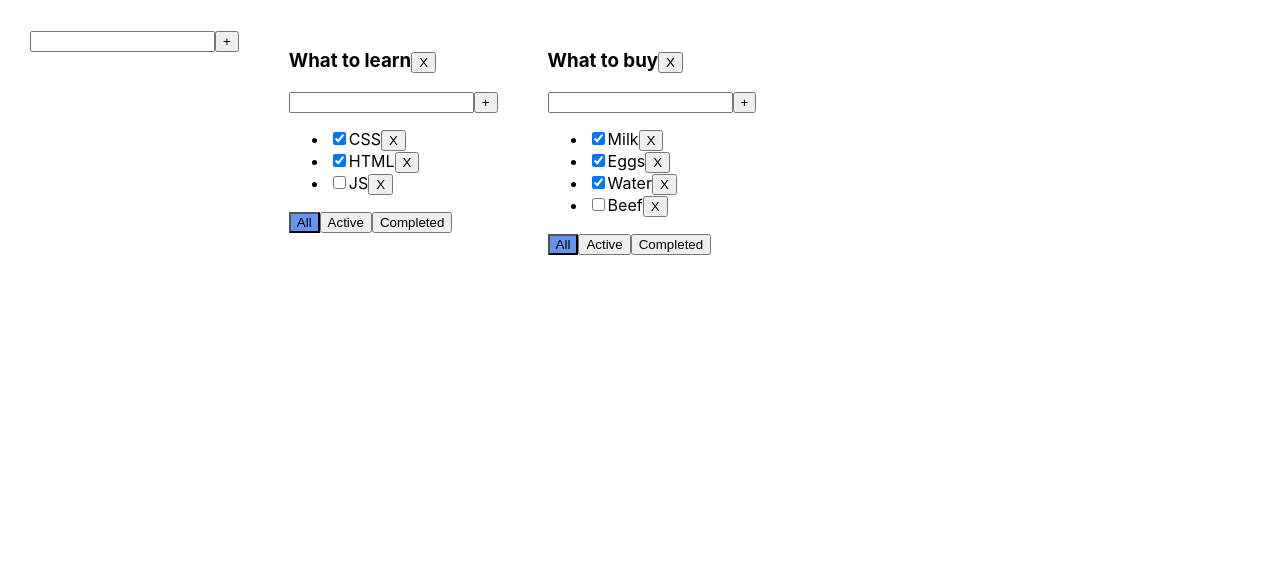
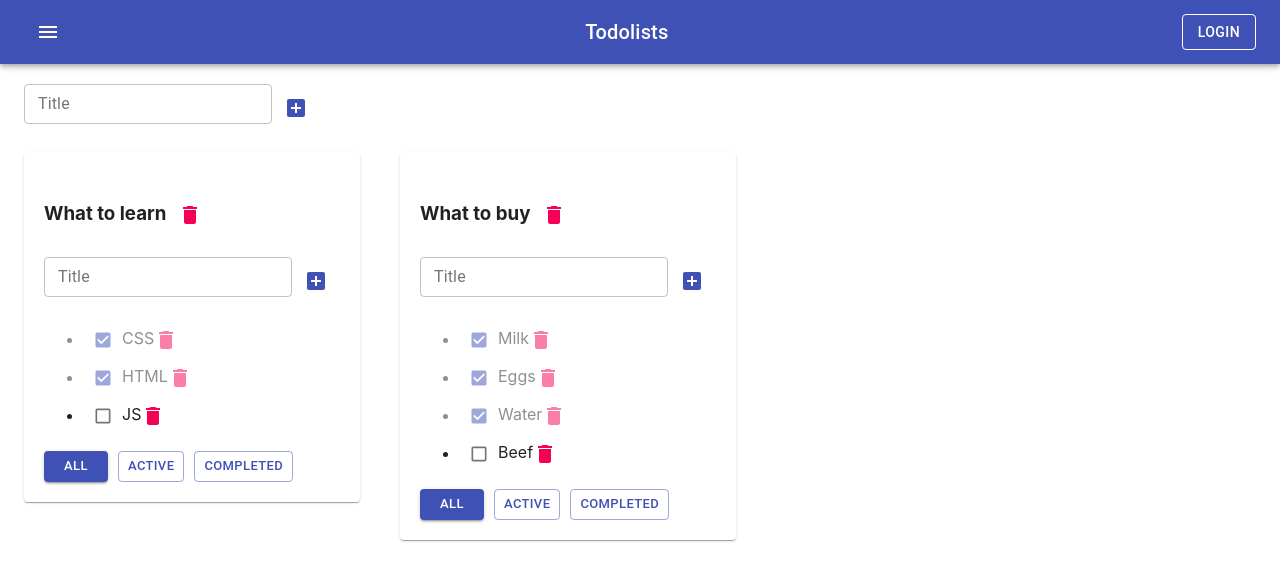
Before and after one commit to Dimaer77/MainToDoList, a React (Create React App) app: page / in a window 1280 px wide. Shown: the top 580 px of the page. Built offline with nearby package versions, Linux system fonts and the light colour scheme.

Commit message:
lesson 7 UI

```diff
--- a/package.json
+++ b/package.json
@@ -3,6 +3,8 @@
   "version": "0.1.0",
   "private": true,
   "dependencies": {
+    "@material-ui/core": "^4.11.4",
+    "@material-ui/icons": "^4.11.2",
     "@testing-library/jest-dom": "^5.11.4",
     "@testing-library/react": "^11.1.0",
     "@testing-library/user-event": "^12.1.10",
--- a/src/AddItemForm.tsx
+++ b/src/AddItemForm.tsx
@@ -1,4 +1,6 @@
 import React, {ChangeEvent, KeyboardEvent, useState} from "react";
+import {IconButton, TextField} from "@material-ui/core";
+import {AddBox, Delete} from "@material-ui/icons";
 
 
 type AddItemFormPropsType = {
@@ -35,15 +37,25 @@ export function AddItemForm(props:AddItemFormPropsType) {
         : null
     return (
         <div>
-            <input
+            <TextField
+                variant={"outlined"}
+                size={"small"}
                 value={title}
                 onChange={onChangeTitle}
                 onKeyPress={onKeyPressAddItem}
-                className={error ? "error" : ""}
+
+
+                helperText={error ? "Title is required" : ""}
+                error={error}
+                label={"Title"}
             />
-            <button onClick={onClickAddItem}>+</button>
 
-            {errorMessage}
+            <IconButton color={"primary"} onClick={onClickAddItem}>
+                <AddBox/>
+            </IconButton>
+
+
+            {/*{errorMessage}*/}
 
         </div>
     )
--- a/src/App.css
+++ b/src/App.css
@@ -1,18 +1,35 @@
-.App {
-  padding: 30px;
-  display: flex;
-}
 
-.App > div {
-  margin-right: 50px;
-}
-.error{
-  border: red 2px solid;
-}
+/*.App {*/
+/*  background-color: #a9d0f0;*/
+/*  padding: 30px;*/
+/*  display: flex;*/
+/*}*/
+
+/*.App > div {*/
+/*  margin-right: 50px;*/
+/*}*/
+/*.error{*/
+/*  border: red 2px solid;*/
+/*}*/
 .in:focus{
 outline: none;
 }
+.is-done {
+  opacity: 0.5;
+}
 
-.active-filter{
-  background-color: cornflowerblue;
-}
+/*.active-filter{*/
+/*  background-color: cornflowerblue;*/
+/*}*/
+/*li{*/
+/*  list-style: none;*/
+/*}*/
+/*IconButton Delete{*/
+/*  padding: 0px;*/
+/*}*/
+/*ul{*/
+/*  padding: 0;*/
+/*}*/
+/*h3{*/
+/*  margin: 0;*/
+/*}*/
--- a/src/App.tsx
+++ b/src/App.tsx
@@ -3,6 +3,8 @@ import './App.css';
 import TodoList from "./TodoList";
 import {v1} from "uuid";
 import {AddItemForm} from "./AddItemForm";
+import {AppBar, Button, Container, Grid, IconButton, Paper, Toolbar, Typography} from "@material-ui/core";
+import {Menu} from "@material-ui/icons";
 
 
 export type TasksType = {
@@ -52,6 +54,7 @@ export function App() {
         setTasks({...tasks})
         // return   tasks = filteredTask
     }
+
     function addTask(title: string, todoListID: string) {
         const newTask: TasksType = {
             id: v1(),
@@ -65,37 +68,43 @@ export function App() {
         return setTasks(copyTasks)
         //setTasks([{id: v1(), title,isDone: false}, ...tasks])
     }
+
     function changeTaskStatus(taskID: string, isDone: boolean, todoListID: string) {
         const copyTasks = {...tasks}
         copyTasks[todoListID] = tasks[todoListID].map(t => t.id === taskID ? {...t, isDone: isDone} : t)
         setTasks(copyTasks)
     }
-    function changeTaskTitle(taskID: string, title:string, todoListID: string) {
+
+    function changeTaskTitle(taskID: string, title: string, todoListID: string) {
         const copyTasks = {...tasks}
         copyTasks[todoListID] = tasks[todoListID].map(t => t.id === taskID ? {...t, title} : t)
         setTasks(copyTasks)
     }
+
     function changeTodoListFilter(filter: FilterValueType, todoListID: string) {
         setTodoLists(todoLists.map(tl => tl.id === todoListID ? {...tl, filter: filter} : tl))
     }
-    function changeTodoListTitle(title:string, todoListID:string) {
-        setTodoLists(todoLists.map(tl => tl.id === todoListID ? {...tl, title:title} : tl))
+
+    function changeTodoListTitle(title: string, todoListID: string) {
+        setTodoLists(todoLists.map(tl => tl.id === todoListID ? {...tl, title: title} : tl))
     }
-    function removeTodoList (todoListID: string){
-         setTodoLists(todoLists.filter(tl=> tl.id !== todoListID))
+
+    function removeTodoList(todoListID: string) {
+        setTodoLists(todoLists.filter(tl => tl.id !== todoListID))
         const copyTasks = {...tasks}
         delete copyTasks[todoListID]
         setTasks(copyTasks)
     }
-    function addTodoList (title:string) {
+
+    function addTodoList(title: string) {
         const newTodoListID = v1()
-        const newTodoList :TodoListType ={
-            id:newTodoListID,
-            title:title,
-            filter:"all"
+        const newTodoList: TodoListType = {
+            id: newTodoListID,
+            title: title,
+            filter: "all"
         }
         setTodoLists([...todoLists, newTodoList])
-        setTasks({...tasks, [newTodoListID]:[]})
+        setTasks({...tasks, [newTodoListID]: []})
     }
 
     //UI
@@ -111,8 +120,10 @@ export function App() {
     }
 
     const todoListComponents = todoLists.map(tl => {
-        return (<TodoList
-                key={tl.id}
+        return (
+            <Grid key={tl.id} item >
+            <Paper variant={"elevation"} style={{padding:"20px"}}>
+            <TodoList
                 todoListID={tl.id}
                 title={tl.title}
                 tasks={getFilterTasks(tl)}
@@ -124,15 +135,38 @@ export function App() {
                 changeTaskTitle={changeTaskTitle}
                 changeTodoListFilter={changeTodoListFilter}
                 changeTodoListTitle={changeTodoListTitle}
-
             />
+            </Paper>
+            </Grid>
         )
     })
 
     return (
         <div className="App">
-            <AddItemForm addItem={addTodoList}/>
-            {todoListComponents}
+            <AppBar position={"static"}>
+                <Toolbar style={{justifyContent: "space-between"}}>
+                    <IconButton color={"inherit"}>
+                        <Menu/>
+                    </IconButton>
+                    <Typography variant={"h6"}>
+                        Todolists
+                    </Typography>
+                    <Button
+                        color={"inherit"}
+                        variant={"outlined"}
+                    >Login</Button>
+                </Toolbar>
+            </AppBar>
+            <Container fixed style={{ margin:"0px"}}>
+                <Grid container style={{padding:"20px 0px"}}>
+                    <AddItemForm addItem={addTodoList}/>
+                </Grid>
+                <Grid container spacing={5}>
+                    {todoListComponents}
+                </Grid>
+
+            </Container>
+
         </div>
     );
 }
--- a/src/EditableSpan.tsx
+++ b/src/EditableSpan.tsx
@@ -1,4 +1,5 @@
 import React, {ChangeEvent, KeyboardEvent, useState} from "react";
+import {TextField} from "@material-ui/core";
 
 type EditableSpanPropsType = {
     title: string
@@ -24,12 +25,15 @@ export function EditableSpan(props: EditableSpanPropsType) {
     }
     return (
         editMode
-            ? <input
+            ? <TextField
                 value={title}
                 autoFocus={true}
                 onBlur={offEditMode}
                 onChange={onChangeTitle}
                 onKeyPress={onKeyPressOffEditMode}
+                label={"title"}
+
+
             />
             : <span onDoubleClick={onEditMode}>{props.title}</span>
 
--- a/src/TodoList.tsx
+++ b/src/TodoList.tsx
@@ -3,6 +3,8 @@ import "./App.css"
 import {FilterValueType, TasksType} from "./App";
 import {AddItemForm} from "./AddItemForm";
 import {EditableSpan} from "./EditableSpan";
+import {Button, Checkbox, IconButton} from "@material-ui/core";
+import {Delete} from "@material-ui/icons";
 
 
 type PropsTodoListType = {
@@ -34,15 +36,18 @@ function TodoList(props: PropsTodoListType) {
         return (
 
             <li key={task.id} className={task.isDone ? "is-done" : ""}>
-                <input
-                    type="checkbox"
+                <Checkbox
+                    color={"primary"}
+                    size={"small"}
                     checked={task.isDone}
                     onChange={onChangeTaskStatus}
                 />
                 <EditableSpan title={task.title}
                               changeTitle={changeTaskTitle}
                 />
-                <button onClick={removeTask}>X</button>
+                <IconButton color={"secondary"} style={{padding: "5px 0px"}} onClick={removeTask}>
+                    <Delete/>
+                </IconButton>
             </li>
 
         )
@@ -68,7 +73,10 @@ function TodoList(props: PropsTodoListType) {
         <div>
             <h3>
                 <EditableSpan title={props.title} changeTitle={changeTodoListTitle}/>
-                <button onClick={() => props.removeTodoList(props.todoListID)}>X</button>
+                <IconButton color={"secondary"} onClick={() => props.removeTodoList(props.todoListID)}>
+                    <Delete/>
+                </IconButton>
+                {/*<button >X</button>*/}
             </h3>
             <AddItemForm addItem={addTask}/>
             {/*<div>*/}
@@ -86,10 +94,22 @@ function TodoList(props: PropsTodoListType) {
             <ul>
                 {tasksJSXElements}
             </ul>
-            <div>
-                <button className={allBtnClass} onClick={onClickSetAllFilter}>All</button>
-                <button className={activeBtnClass} onClick={onClickSetActiveFilter}>Active</button>
-                <button className={completedBtnClass} onClick={onClickSetCompletedFilter}>Completed</button>
+            <div className={"wrapforbut"}>
+                <Button
+                    variant={props.filter === "all" ? "contained" : "outlined"}
+                    color={"primary"}
+                    size={"small"}
+                    onClick={onClickSetAllFilter}>All</Button>
+                <Button style={{marginLeft: "10px"}}
+                        variant={props.filter === "active" ? "contained" : "outlined"}
+                        color={"primary"}
+                        size={"small"}
+                        onClick={onClickSetActiveFilter}>Active</Button>
+                <Button style={{marginLeft: "10px"}}
+                        variant={props.filter === "completed" ? "contained" : "outlined"}
+                        color={"primary"}
+                        size={"small"}
+                        onClick={onClickSetCompletedFilter}>Completed</Button>
             </div>
         </div>
     )
```
Also changed, not shown: 1 other file (tests, documents, lock files or other folders).
